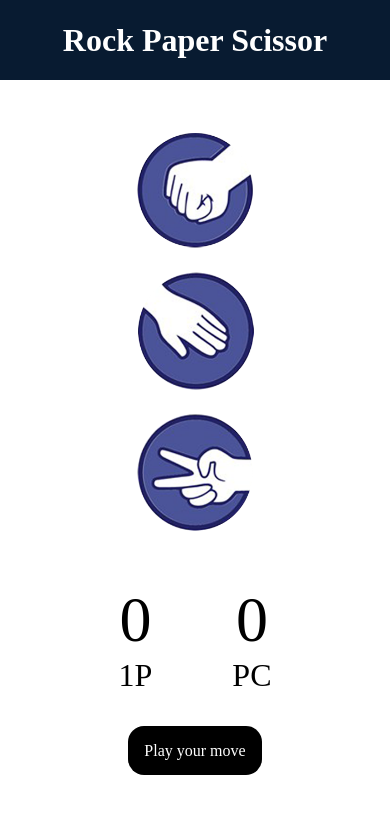
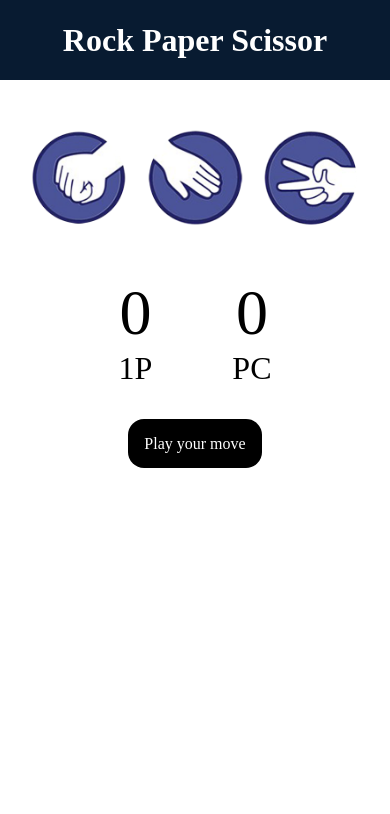
Before and after one commit to mnsooralee/rock-paper-scissors, a plain HTML site: page index.html in a window 390 px wide. Drawn offline with Linux system fonts and the light colour scheme.

Commit message:
Update game.css

```diff
--- a/game.css
+++ b/game.css
@@ -57,16 +57,16 @@ img {
 }
 @media screen and (max-width:650px) {
     .choices {
-        flex-direction: column;
+        /* flex-direction: column; */
         gap: 1rem;
     }
     .choice {
-        height: 125px;
-        width: 125px;
+        height: 100px;
+        width: 100px;
         /* opacity: 1; */
     }
     img {
-        height: 125px;
-        width: 125px;
+        height: 100px;
+        width: 100px;
     }
 }
```
